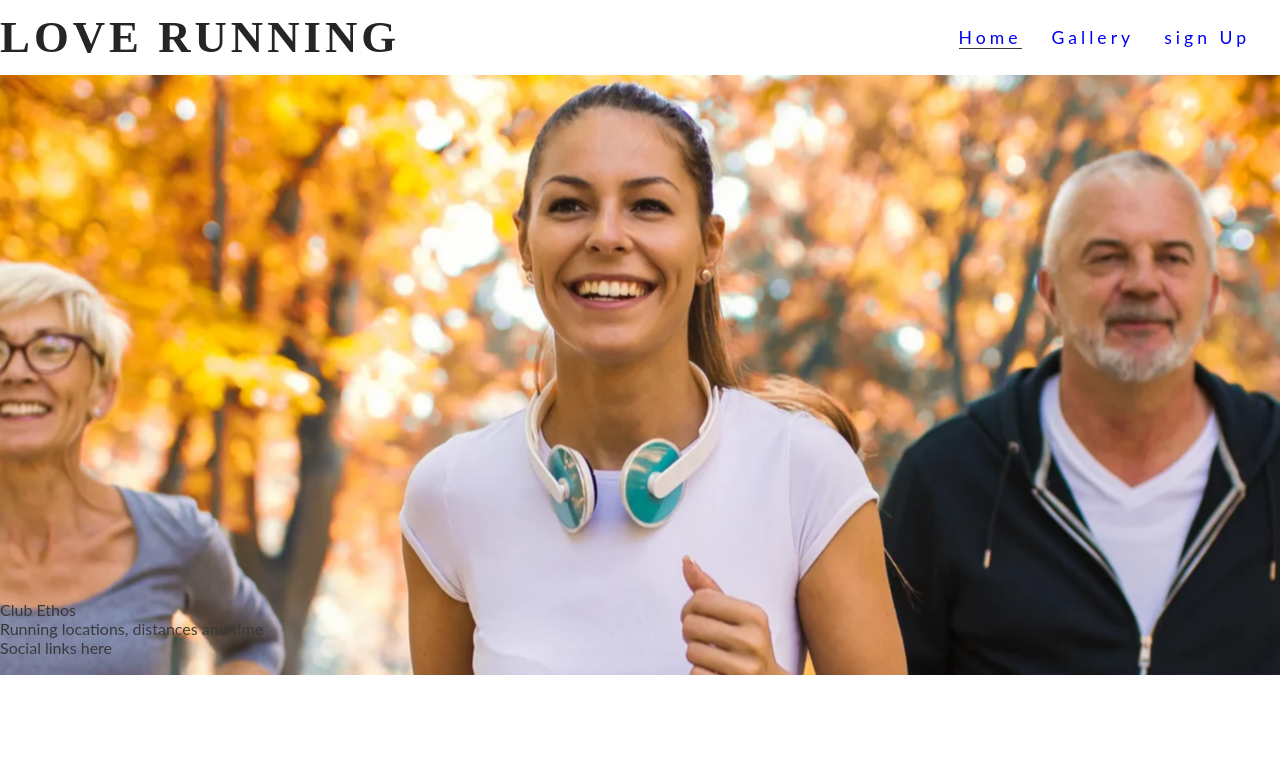
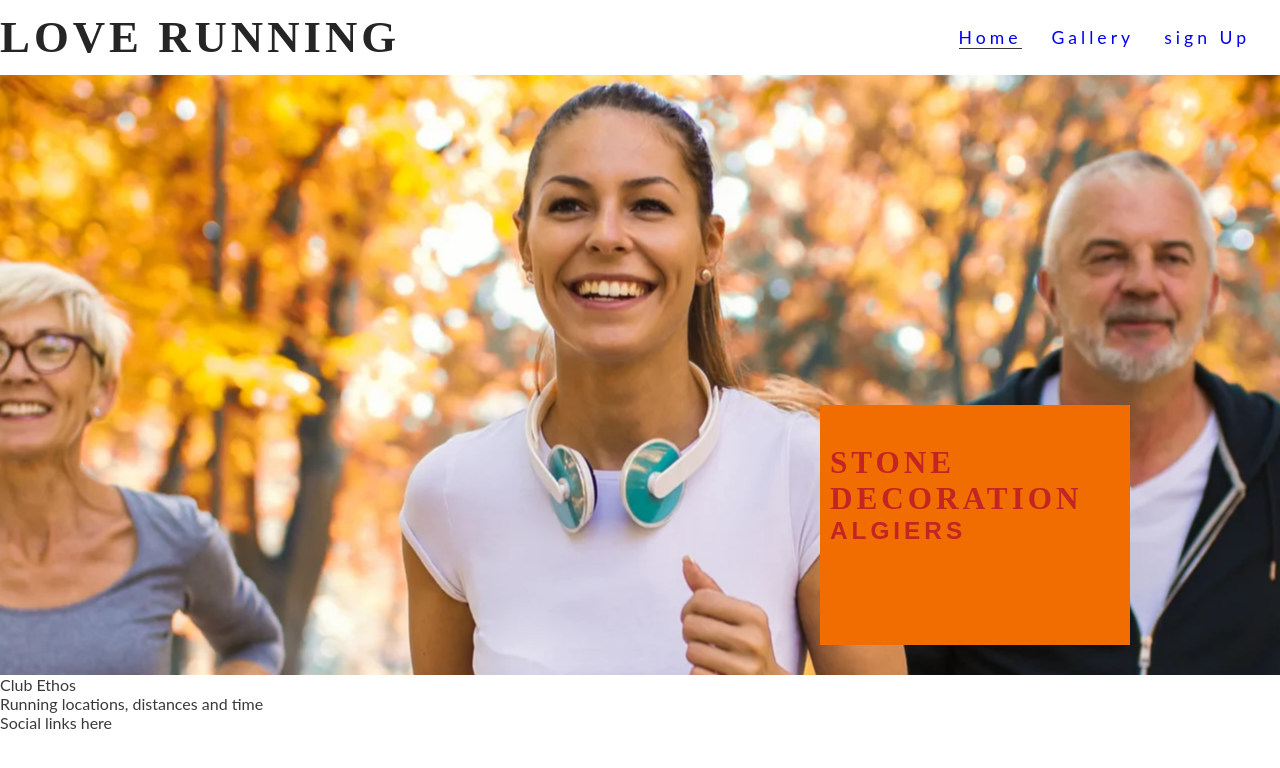
Before and after one commit to Charf10/Projec1, a plain HTML site: page index.html in a window 1280 px wide. Drawn offline with Linux system fonts and the light colour scheme.

Commit message:
Add cover text and style

```diff
--- a/assets/css/style.css
+++ b/assets/css/style.css
@@ -44,12 +44,17 @@ h1, h2{
 #hero-outer{
     height:600px;
     width:100%;
+    overflow:hidden;
+    position:relative;
+}
+#cover-text, #cover-text h2{
+    color: rgb(195, 36, 36);
 }
 #hero-image {
     height:600px;
     width:100%;
     background: url('../image/hero-image.webp') no-repeat center center;
-    overflow:hidden;
+
 /* animates zoom effect on loading page*/
     animation-name:hero-zoom;
     animation-duration:5s;
@@ -65,3 +70,24 @@ h1, h2{
         transform: scale(1.1);
     }
 }
+#cover-text{
+    font-size: 130%;
+    font-family: oswal, sans-serif;
+    text-transform: uppercase;
+    letter-spacing:4px;
+
+    width:300px;
+    height:200px;
+
+    padding-top:40px;
+    padding-left:10px;
+
+    background-color: rgba(241,109.107, .7);
+
+    bottom:30px;
+    right:150px;
+
+    position: absolute;
+
+
+}
--- a/index.html
+++ b/index.html
@@ -32,6 +32,10 @@
     </header>
     <section id="hero-outer">
         <div id="hero-image"></div>
+        <div id="cover-text">
+            <h2>Stone decoration</h2>
+            <h3>Algiers</h3>
+        </div>
 
     </section>
     <section>Club Ethos</section>
```
